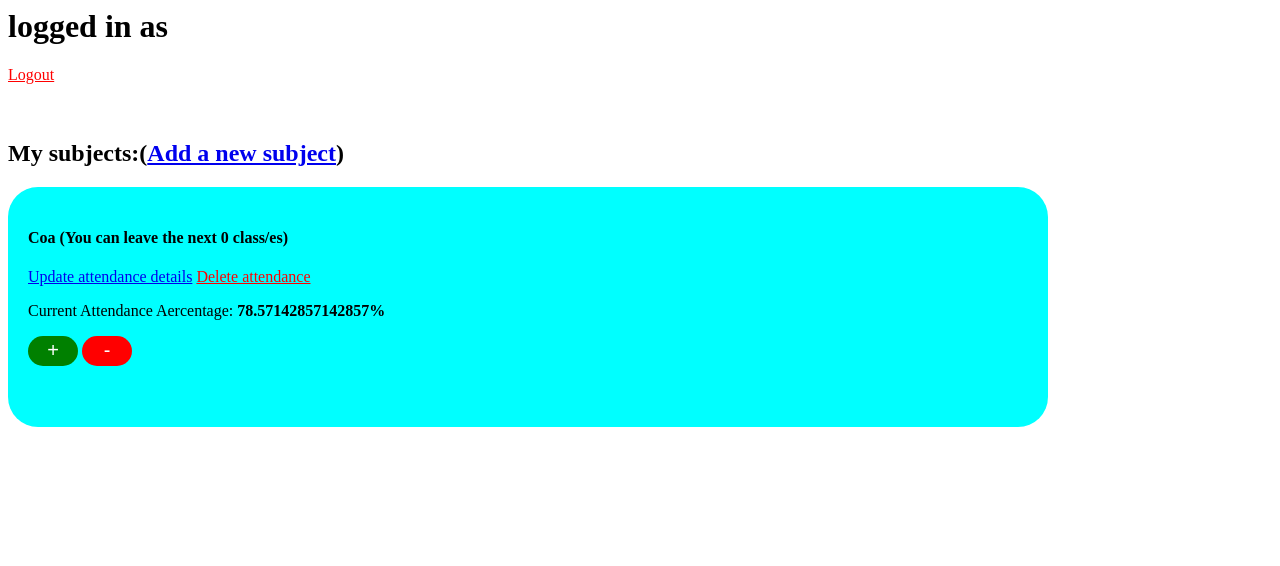
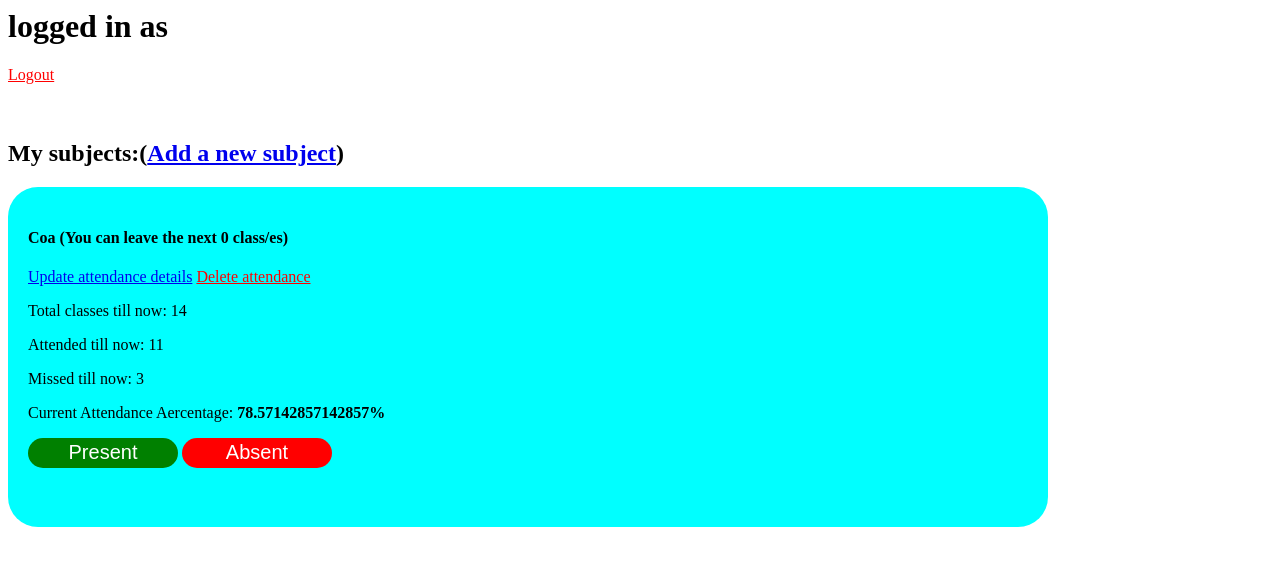
Before and after one commit to Suke2004/attendance_tracker, a Django app: template attendance_tracker/attendance/templates/attendance/index.html in a window 1280 px wide. Shown: the top 566 px of the page. Run offline with Django 5.2, Linux system fonts and the light colour scheme; the template is opened without the code that fills it: values that come from a table or form of the project are taken from there, others are empty; a user stored in the database is signed in; data comes from the database, SQL or seed files in the repository; both versions use the stored data as it was after the commit.

Commit message:
minor ui change

```diff
--- a/attendance_tracker/attendance/models.py
+++ b/attendance_tracker/attendance/models.py
@@ -9,6 +9,8 @@ class subject(models.Model):
 
     def __str__(self):
         return f'{self.sub_name}:{self.user.username}'
+    def absent(self):
+        return self.totalclasses-self.present
     def att_perc(self):
         return self.present/self.totalclasses*100
     def can_leave(self):
--- a/attendance_tracker/attendance/templates/attendance/index.html
+++ b/attendance_tracker/attendance/templates/attendance/index.html
@@ -4,13 +4,16 @@
   <br><br><br>
   <h2>My subjects:(<a href="{% url 'addsub' %}">Add a new subject</a>)</h2>
   {% for i in subjects %}
-    <div style="height: 200px;width: 1000px;background-color:aqua;padding: 20px;border-radius: 30px;border: 5rem black;">
+    <div style="height: 300px;width: 1000px;background-color:aqua;padding: 20px;border-radius: 30px;border: 5rem black;">
       <h4>{{ i.sub_name }} (You can leave the next {{ i.can_leave }} class/es)</h4>
       <a href="{% url 'updateatt' id=i.id %}">Update attendance details</a>
       <a href="{% url 'delatt' id=i.id %}" style="color: red;">Delete attendance</a>
+      <p>Total classes till now: {{ i.totalclasses }}</p>
+      <p>Attended till now: {{ i.present }}</p>
+      <p>Missed till now: {{ i.absent }}</p>
       <p>Current Attendance Aercentage: <strong>{{ i.att_perc }}%</strong></p>
-      <a href="{% url 'incatt' id=i.id %}"><button style="color: white;border-radius: 20px;background-color: green;border: black;width: 50px;height: 30px;font-size: 20px;">+</button></a>
-      <a href="{% url 'decatt' id=i.id %}"><button style="color: white;border-radius: 20px;background-color: red;border: black;width: 50px;height: 30px;font-size: 20px;">-</button></a>
+      <a href="{% url 'incatt' id=i.id %}"><button style="color: white;border-radius: 20px;background-color: green;border: black;width: 150px;height: 30px;font-size: 20px;">Present</button></a>
+      <a href="{% url 'decatt' id=i.id %}"><button style="color: white;border-radius: 20px;background-color: red;border: black;width: 150px;height: 30px;font-size: 20px;">Absent</button></a>
     </div><br>
   {% endfor %}
 
```
Also changed, not shown: attendance_tracker/db.sqlite3.
